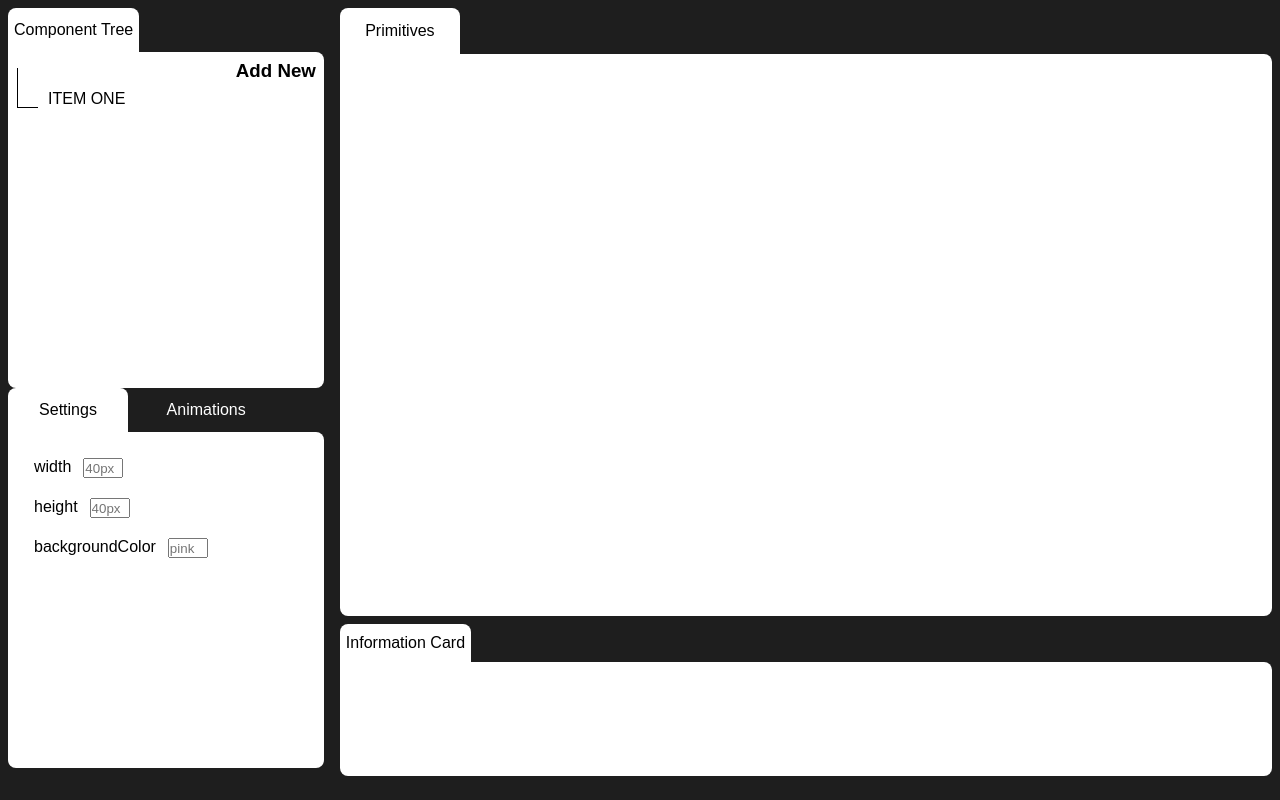
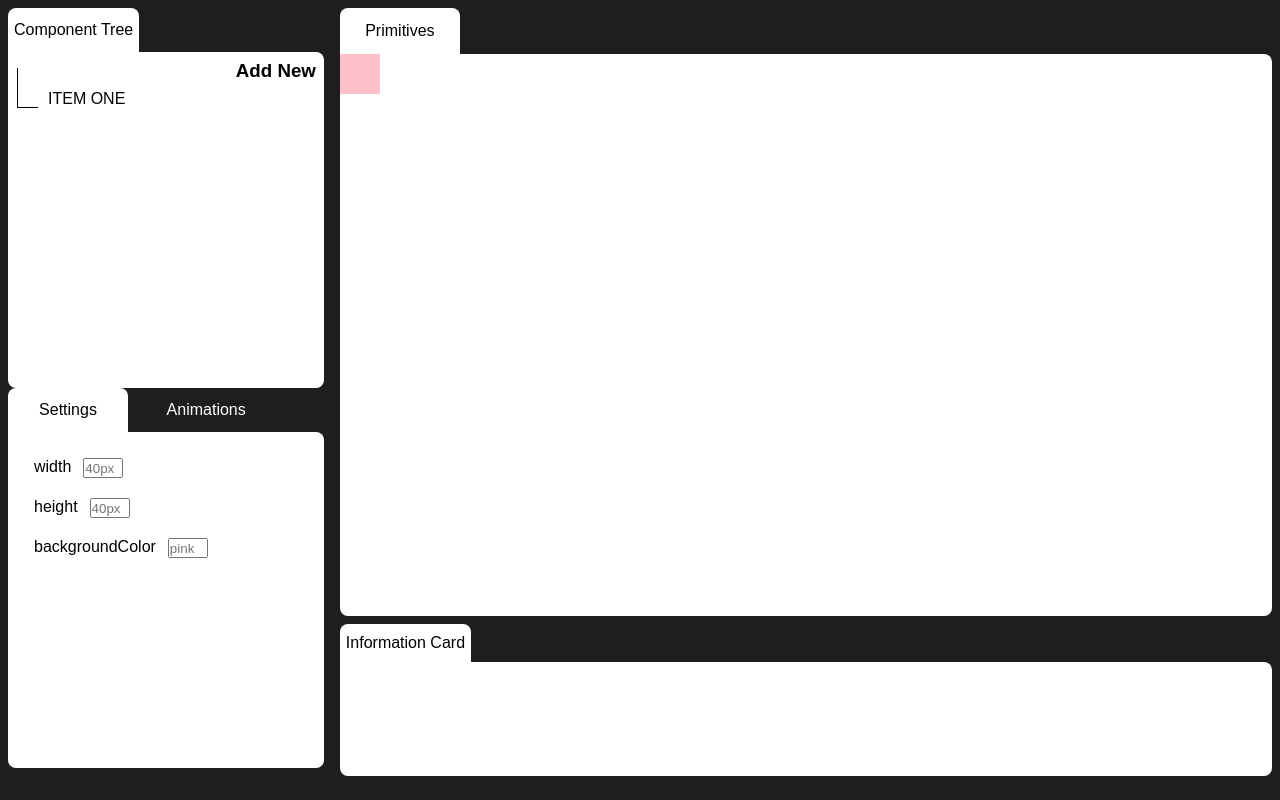
Before and after one commit to croftKie/tjds-playground, a React (Vite) app: page / in a window 1280 px wide. Built offline with nearby package versions, Linux system fonts and the light colour scheme.

Commit message:
added canvasArea component

```diff
--- a/src/App.jsx
+++ b/src/App.jsx
@@ -6,6 +6,9 @@ export default function App() {
     name: "",
     settings: { width: "40px", height: "40px", backgroundColor: "pink" },
     animations: { backgroundColor: "blue" },
+    obj: () => {
+      return <div style={primDefault.settings}></div>;
+    },
   };
 
   // Variables & State
@@ -128,6 +131,15 @@ export default function App() {
       </>
     );
   };
+  const canvasArea = (primObjects) => {
+    return (
+      <div className="canvasArea" style={{ width: "100%", height: "100%" }}>
+        {primObjects.map((el) => {
+          return el.obj();
+        })}
+      </div>
+    );
+  };
 
   return (
     <div style={playground}>
@@ -179,7 +191,9 @@ export default function App() {
               // { name: "Elements", isActive: false },
               // { name: "Physics", isActive: false },
             ]}
-          />
+          >
+            {canvasArea(primObjects)}
+          </TabBlock>
         </div>
         <div style={information}>
           <TabBlock _tabs={[{ name: "Information Card", isActive: true }]} />
```
